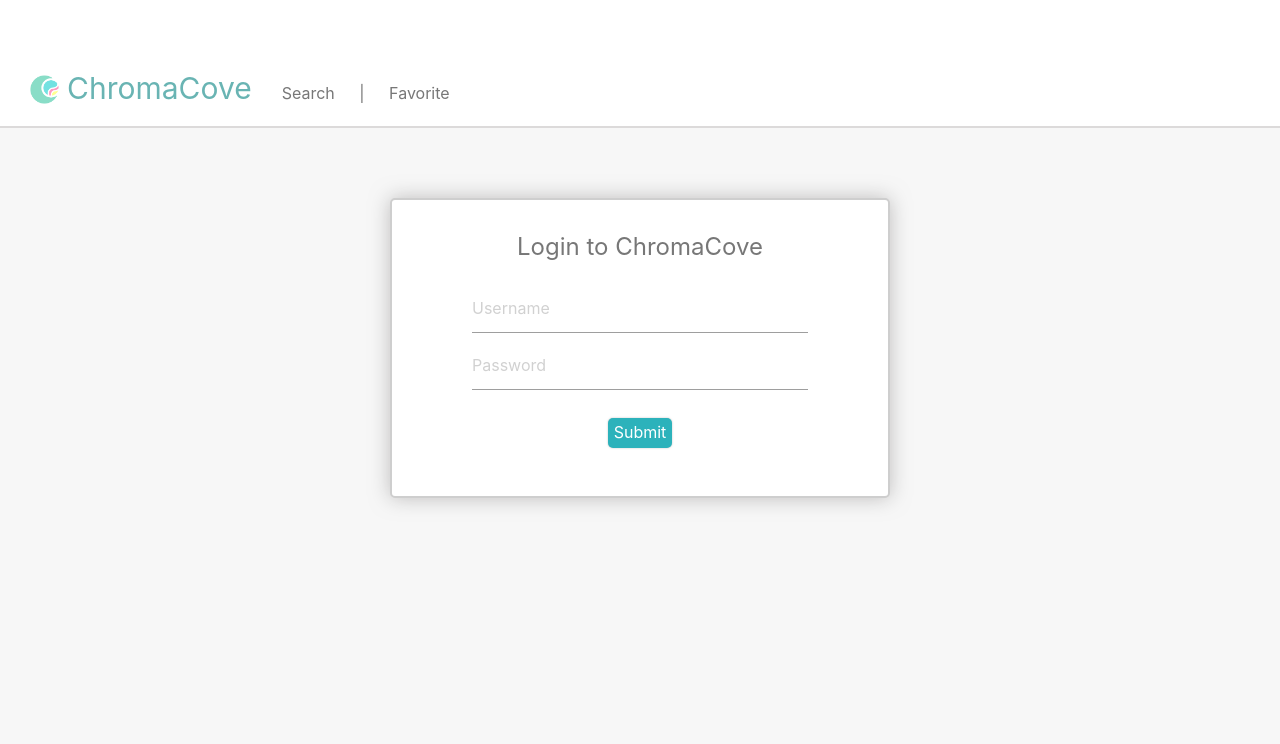
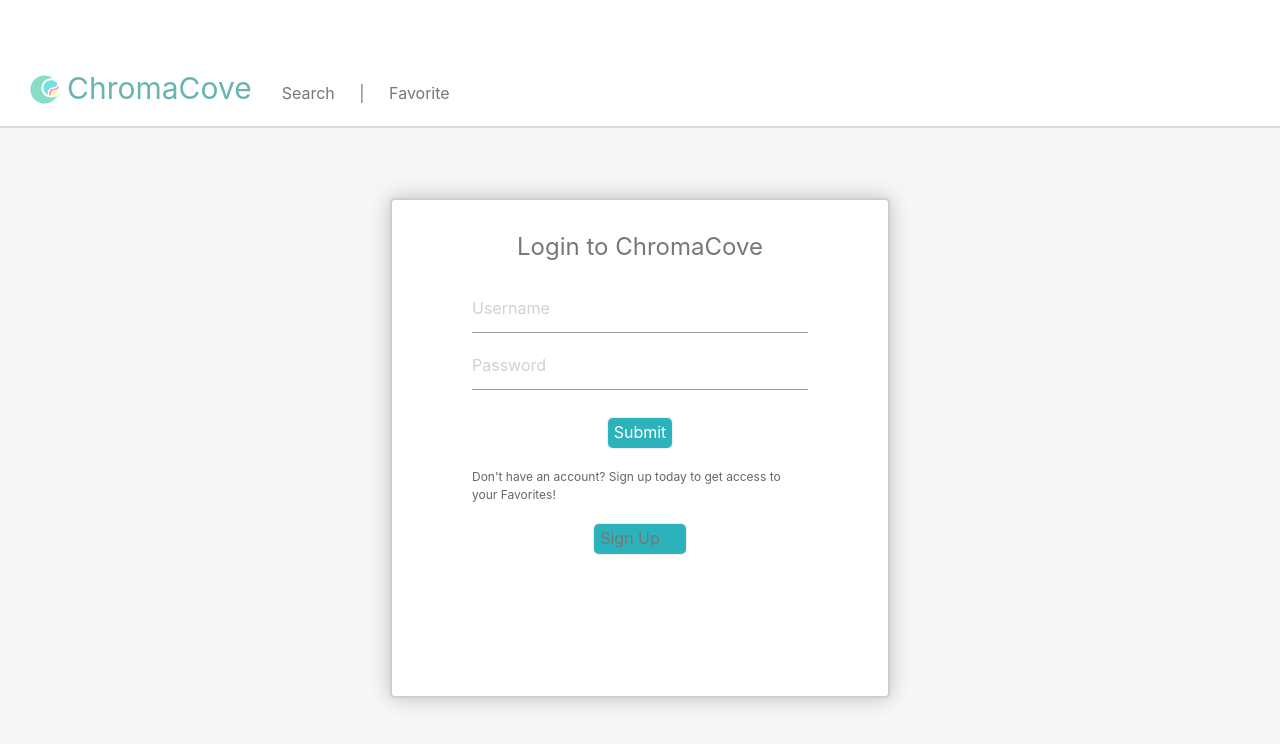
Before and after one commit to cjpalmerin/chroma-cove, a React (Create React App) app in the folder client/: page /login in a window 1280 px wide. Shown: the top 744 px of the page. Built offline with nearby package versions, Linux system fonts and the light colour scheme.

Commit message:
navigate between sign in and login

```diff
--- a/client/src/components/Nav/index.js
+++ b/client/src/components/Nav/index.js
@@ -45,9 +45,13 @@ class Nav extends Component {
                 <h1>ChromaCove</h1>
                 {loggedIn ? (
                                 <>
+                                 {/* <Link to="/" className={window.location.pathname === "/" ? "nav-link:active" : "nav-link"}>
+                                    Search
+                                </Link>
+                                <span> | </span>  */}
+
                                 <Link to="/" className="nav-link" onClick={this.logout}>
                                     Logout</Link>
-
                                 </>
                             ) :(
                                 <>
--- a/client/src/pages/Login/index.js
+++ b/client/src/pages/Login/index.js
@@ -61,6 +61,8 @@ class Login extends Component {
                     <input type="text" id="username" name="username" placeholder="Username" value={this.state.username} onChange={this.handleChange}></input>
                     <input type="text" id="password" name="password" placeholder="Password" value={this.state.password} onChange={this.handleChange}></input>
                     <button type="submit" onClick={this.handleSubmit}>Submit</button>
+                    <p>Don't have an account? Sign up today to get access to your Favorites!</p>
+                    <button><a href="/signup">Sign Up</a></button>
                 </form>
             </div>
 
--- a/client/src/pages/Login/style.css
+++ b/client/src/pages/Login/style.css
@@ -1,6 +1,6 @@
 .login {
     width: 500px;
-	height: 300px;
+	height: 500px;
     background-color: white;
     padding: 30px 80px;
     border-radius: 5px;
@@ -20,3 +20,11 @@ input {
     color: #777;
 
 }
+
+p {
+    font-size: 12px;
+}
+
+a {
+    text-decoration: none;
+}
--- a/client/src/pages/Signup/index.js
+++ b/client/src/pages/Signup/index.js
@@ -55,6 +55,8 @@ class Signup extends Component {
                     <input type="text" id="username" name="username" placeholder="Username" value={this.state.username} onChange={this.handleChange}></input>
                     <input type="text" id="password" name="password" placeholder="Password" value={this.state.password} onChange={this.handleChange}></input>
                     <button type="submit" onClick={this.handleSubmit}>Submit</button>
+                    <p>Already have an account? Login here:</p>
+                    <button><a href="/login">Login</a></button>
                 </form>
             </div>
 
```
